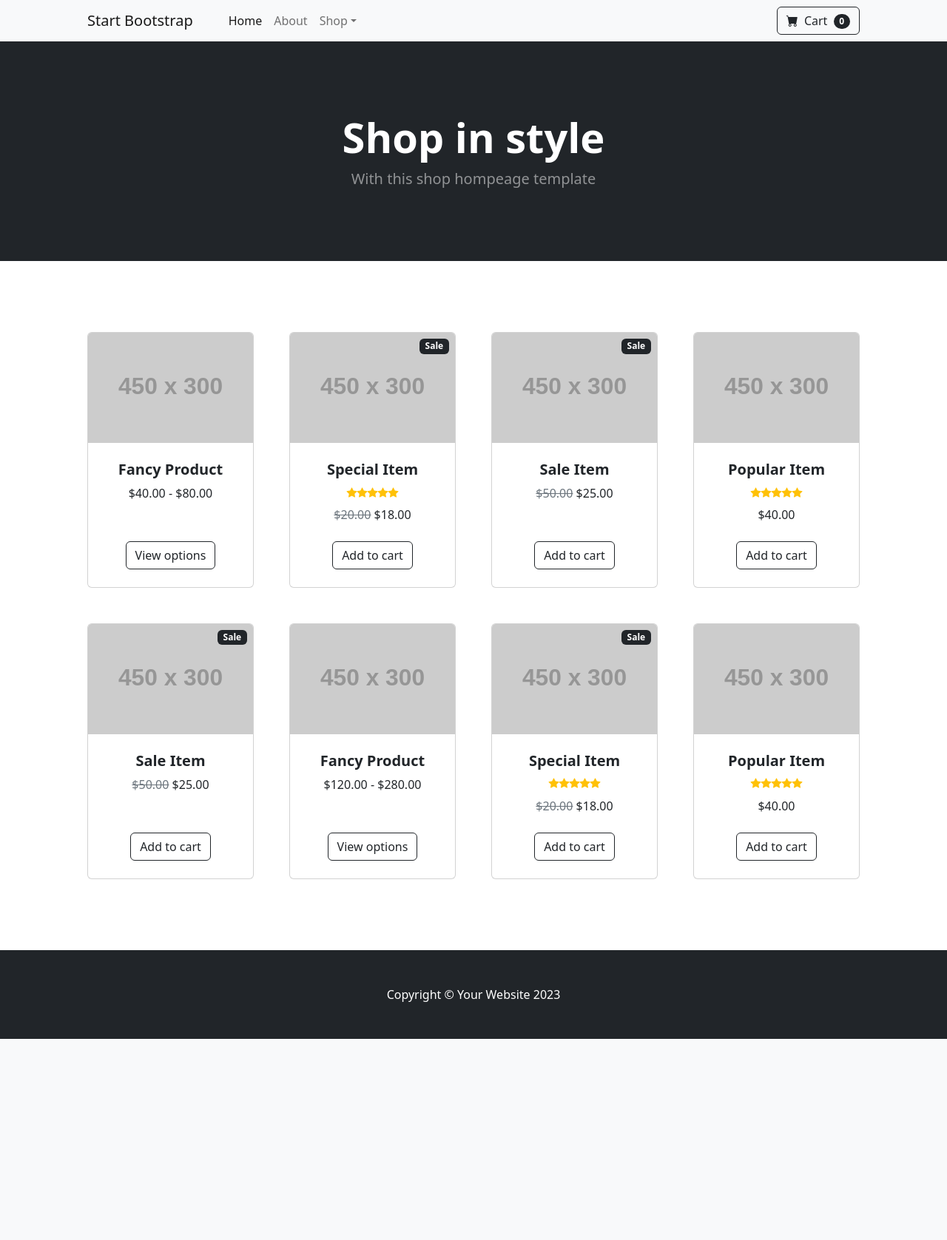
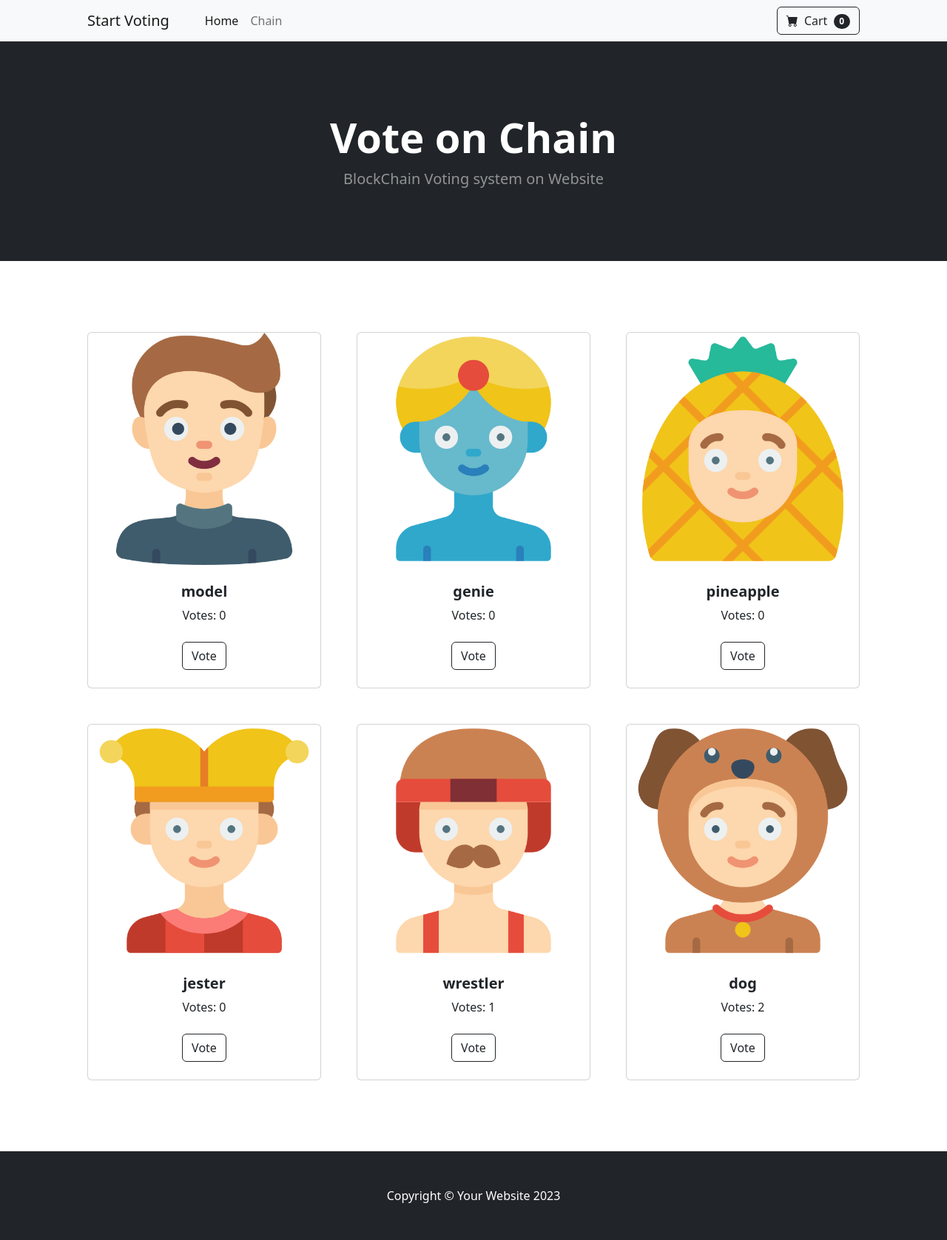
Before and after one commit to JudeTe/bc-1112, a Flask app: page /index in a window 1280 px wide. Shown: the whole page at 74% size. Before the commit the page ends 1405 px from the top, so only its background shows below. Run offline with Flask 3, Linux system fonts and the light colour scheme; grey boxes labelled with a size stand in for pictures from a placeholder-image service; some libraries are stand-ins or nearby versions.

Commit message:
update Index.html: candidate chart

```diff
--- a/templates/index.html
+++ b/templates/index.html
@@ -14,16 +14,24 @@
         <link href="{{ url_for('static', filename='css/styles.css') }}" rel="stylesheet" />
     </head>
     <body>
+        {% if logged_in %}
+            <div>Welcome, {{ username }}!</div>
+            <!-- 顯示需要登入後才能看到的內容 -->
+            <!-- <div>This content is only visible to logged-in users.</div> -->
+        {% else %}
+            <!-- <div>Please <a href="/login">login</a>.</div> -->
+
+        {% endif %}
         <!-- Navigation-->
         <nav class="navbar navbar-expand-lg navbar-light bg-light">
             <div class="container px-4 px-lg-5">
-                <a class="navbar-brand" href="#!">Start Bootstrap</a>
+                <a class="navbar-brand" href="#!">Start Voting</a>
                 <button class="navbar-toggler" type="button" data-bs-toggle="collapse" data-bs-target="#navbarSupportedContent" aria-controls="navbarSupportedContent" aria-expanded="false" aria-label="Toggle navigation"><span class="navbar-toggler-icon"></span></button>
                 <div class="collapse navbar-collapse" id="navbarSupportedContent">
                     <ul class="navbar-nav me-auto mb-2 mb-lg-0 ms-lg-4">
                         <li class="nav-item"><a class="nav-link active" aria-current="page" href="#!">Home</a></li>
-                        <li class="nav-item"><a class="nav-link" href="#!">About</a></li>
-                        <li class="nav-item dropdown">
+                        <li class="nav-item"><a class="nav-link" href="#!">Chain</a></li>
+                        <!-- <li class="nav-item dropdown">
                             <a class="nav-link dropdown-toggle" id="navbarDropdown" href="#" role="button" data-bs-toggle="dropdown" aria-expanded="false">Shop</a>
                             <ul class="dropdown-menu" aria-labelledby="navbarDropdown">
                                 <li><a class="dropdown-item" href="#!">All Products</a></li>
@@ -31,7 +39,7 @@
                                 <li><a class="dropdown-item" href="#!">Popular Items</a></li>
                                 <li><a class="dropdown-item" href="#!">New Arrivals</a></li>
                             </ul>
-                        </li>
+                        </li> -->
                     </ul>
                     <form class="d-flex">
                         <button class="btn btn-outline-dark" type="submit">
@@ -47,208 +55,157 @@
         <header class="bg-dark py-5">
             <div class="container px-4 px-lg-5 my-5">
                 <div class="text-center text-white">
-                    <h1 class="display-4 fw-bolder">Shop in style</h1>
-                    <p class="lead fw-normal text-white-50 mb-0">With this shop hompeage template</p>
+                    <h1 class="display-4 fw-bolder">Vote on Chain</h1>
+                    <p class="lead fw-normal text-white-50 mb-0">BlockChain Voting system on Website</p>
                 </div>
             </div>
         </header>
         <!-- Section-->
         <section class="py-5">
             <div class="container px-4 px-lg-5 mt-5">
-                <div class="row gx-4 gx-lg-5 row-cols-2 row-cols-md-3 row-cols-xl-4 justify-content-center">
+                <div class="row gx-4 gx-lg-5 row-cols-2 row-cols-md-3 row-cols-xl-3 justify-content-center">
                     <div class="col mb-5">
                         <div class="card h-100">
+                            <!-- Sale badge-->
+                            <!-- <div class="badge bg-dark text-white position-absolute" style="top: 0.5rem; right: 0.5rem">Sale</div> -->
                             <!-- Product image-->
-                            <img class="card-img-top" src="https://dummyimage.com/450x300/dee2e6/6c757d.jpg" alt="..." />
+                            <img class="card-img-top" src="{{ url_for('static', filename='assets/model.png') }}" alt="..." />
                             <!-- Product details-->
                             <div class="card-body p-4">
                                 <div class="text-center">
                                     <!-- Product name-->
-                                    <h5 class="fw-bolder">Fancy Product</h5>
+                                    <h5 class="fw-bolder">model</h5>
                                     <!-- Product price-->
-                                    $40.00 - $80.00
+                                    Votes: 0
                                 </div>
                             </div>
                             <!-- Product actions-->
                             <div class="card-footer p-4 pt-0 border-top-0 bg-transparent">
-                                <div class="text-center"><a class="btn btn-outline-dark mt-auto" href="#">View options</a></div>
+                                <div class="text-center"><a class="btn btn-outline-dark mt-auto" href="#">Vote</a></div>
+                            </div>
+                        </div>
+                    </div>
+                    <div class="col mb-5">
+                        <div class="card h-100">
+                            <!-- Product image-->
+                            <img class="card-img-top" src="{{ url_for('static', filename='assets/genie.png') }}" alt="..." />
+                            <!-- Product details-->
+                            <div class="card-body p-4">
+                                <div class="text-center">
+                                    <!-- Product name-->
+                                    <h5 class="fw-bolder">genie</h5>
+                                    <!-- Product reviews-->
+                                    <!-- <div class="d-flex justify-content-center small text-warning mb-2">
+                                        <div class="bi-star-fill"></div>
+                                        <div class="bi-star-fill"></div>
+                                        <div class="bi-star-fill"></div>
+                                        <div class="bi-star-fill"></div>
+                                        <div class="bi-star-fill"></div>
+                                    </div> -->
+                                    <!-- Product price-->
+                                    Votes: 0
+                                </div>
+                            </div>
+                            <!-- Product actions-->
+                            <div class="card-footer p-4 pt-0 border-top-0 bg-transparent">
+                                <div class="text-center"><a class="btn btn-outline-dark mt-auto" href="#">Vote</a></div>
                             </div>
                         </div>
                     </div>
                     <div class="col mb-5">
                         <div class="card h-100">
                             <!-- Sale badge-->
-                            <div class="badge bg-dark text-white position-absolute" style="top: 0.5rem; right: 0.5rem">Sale</div>
+                            <!-- <div class="badge bg-dark text-white position-absolute" style="top: 0.5rem; right: 0.5rem">Sale</div> -->
                             <!-- Product image-->
-                            <img class="card-img-top" src="https://dummyimage.com/450x300/dee2e6/6c757d.jpg" alt="..." />
+                            <img class="card-img-top" src="{{ url_for('static', filename='assets/pineapple.png') }}" alt="..." />
                             <!-- Product details-->
                             <div class="card-body p-4">
                                 <div class="text-center">
                                     <!-- Product name-->
-                                    <h5 class="fw-bolder">Special Item</h5>
-                                    <!-- Product reviews-->
-                                    <div class="d-flex justify-content-center small text-warning mb-2">
-                                        <div class="bi-star-fill"></div>
-                                        <div class="bi-star-fill"></div>
-                                        <div class="bi-star-fill"></div>
-                                        <div class="bi-star-fill"></div>
-                                        <div class="bi-star-fill"></div>
-                                    </div>
+                                    <h5 class="fw-bolder">pineapple</h5>
                                     <!-- Product price-->
-                                    <span class="text-muted text-decoration-line-through">$20.00</span>
-                                    $18.00
+                                    Votes: 0
                                 </div>
                             </div>
                             <!-- Product actions-->
                             <div class="card-footer p-4 pt-0 border-top-0 bg-transparent">
-                                <div class="text-center"><a class="btn btn-outline-dark mt-auto" href="#">Add to cart</a></div>
+                                <div class="text-center"><a class="btn btn-outline-dark mt-auto" href="#">Vote</a></div>
+                            </div>
+                        </div>
+                    </div>
+                    <div class="col mb-5">
+                        <div class="card h-100">
+                            <!-- Product image-->
+                            <img class="card-img-top" src="{{ url_for('static', filename='assets/jester.png') }}" alt="..." />
+                            <!-- Product details-->
+                            <div class="card-body p-4">
+                                <div class="text-center">
+                                    <!-- Product name-->
+                                    <h5 class="fw-bolder">jester</h5>
+                                    <!-- Product price-->
+                                    Votes: 0
+                                </div>
+                            </div>
+                            <!-- Product actions-->
+                            <div class="card-footer p-4 pt-0 border-top-0 bg-transparent">
+                                <div class="text-center"><a class="btn btn-outline-dark mt-auto" href="#">Vote</a></div>
                             </div>
                         </div>
                     </div>
                     <div class="col mb-5">
                         <div class="card h-100">
                             <!-- Sale badge-->
-                            <div class="badge bg-dark text-white position-absolute" style="top: 0.5rem; right: 0.5rem">Sale</div>
+                            <!-- <div class="badge bg-dark text-white position-absolute" style="top: 0.5rem; right: 0.5rem">Sale</div> -->
                             <!-- Product image-->
-                            <img class="card-img-top" src="https://dummyimage.com/450x300/dee2e6/6c757d.jpg" alt="..." />
+                            <img class="card-img-top" src="{{ url_for('static', filename='assets/wrestler.png') }}" alt="..." />
                             <!-- Product details-->
                             <div class="card-body p-4">
                                 <div class="text-center">
                                     <!-- Product name-->
-                                    <h5 class="fw-bolder">Sale Item</h5>
+                                    <h5 class="fw-bolder">wrestler</h5>
+                                    <!-- Product reviews-->
+                                    <!-- <div class="d-flex justify-content-center small text-warning mb-2">
+                                        <div class="bi-star-fill"></div>
+                                        <div class="bi-star-fill"></div>
+                                        <div class="bi-star-fill"></div>
+                                        <div class="bi-star-fill"></div>
+                                        <div class="bi-star-fill"></div>
+                                    </div> -->
                                     <!-- Product price-->
-                                    <span class="text-muted text-decoration-line-through">$50.00</span>
-                                    $25.00
+                                    <!-- <span class="text-muted text-decoration-line-through">$20.00</span> -->
+                                    Votes: 1
                                 </div>
                             </div>
                             <!-- Product actions-->
                             <div class="card-footer p-4 pt-0 border-top-0 bg-transparent">
-                                <div class="text-center"><a class="btn btn-outline-dark mt-auto" href="#">Add to cart</a></div>
+                                <div class="text-center"><a class="btn btn-outline-dark mt-auto" href="#">Vote</a></div>
                             </div>
                         </div>
                     </div>
                     <div class="col mb-5">
                         <div class="card h-100">
                             <!-- Product image-->
-                            <img class="card-img-top" src="https://dummyimage.com/450x300/dee2e6/6c757d.jpg" alt="..." />
+                            <img class="card-img-top" src="{{ url_for('static', filename='assets/dog.png') }}" alt="..." />
                             <!-- Product details-->
                             <div class="card-body p-4">
                                 <div class="text-center">
                                     <!-- Product name-->
-                                    <h5 class="fw-bolder">Popular Item</h5>
+                                    <h5 class="fw-bolder">dog</h5>
                                     <!-- Product reviews-->
-                                    <div class="d-flex justify-content-center small text-warning mb-2">
+                                    <!-- <div class="d-flex justify-content-center small text-warning mb-2">
                                         <div class="bi-star-fill"></div>
                                         <div class="bi-star-fill"></div>
                                         <div class="bi-star-fill"></div>
                                         <div class="bi-star-fill"></div>
                                         <div class="bi-star-fill"></div>
-                                    </div>
+                                    </div> -->
                                     <!-- Product price-->
-                                    $40.00
+                                    Votes: 2
                                 </div>
                             </div>
                             <!-- Product actions-->
                             <div class="card-footer p-4 pt-0 border-top-0 bg-transparent">
-                                <div class="text-center"><a class="btn btn-outline-dark mt-auto" href="#">Add to cart</a></div>
-                            </div>
-                        </div>
-                    </div>
-                    <div class="col mb-5">
-                        <div class="card h-100">
-                            <!-- Sale badge-->
-                            <div class="badge bg-dark text-white position-absolute" style="top: 0.5rem; right: 0.5rem">Sale</div>
-                            <!-- Product image-->
-                            <img class="card-img-top" src="https://dummyimage.com/450x300/dee2e6/6c757d.jpg" alt="..." />
-                            <!-- Product details-->
-                            <div class="card-body p-4">
-                                <div class="text-center">
-                                    <!-- Product name-->
-                                    <h5 class="fw-bolder">Sale Item</h5>
-                                    <!-- Product price-->
-                                    <span class="text-muted text-decoration-line-through">$50.00</span>
-                                    $25.00
-                                </div>
-                            </div>
-                            <!-- Product actions-->
-                            <div class="card-footer p-4 pt-0 border-top-0 bg-transparent">
-                                <div class="text-center"><a class="btn btn-outline-dark mt-auto" href="#">Add to cart</a></div>
-                            </div>
-                        </div>
-                    </div>
-                    <div class="col mb-5">
-                        <div class="card h-100">
-                            <!-- Product image-->
-                            <img class="card-img-top" src="https://dummyimage.com/450x300/dee2e6/6c757d.jpg" alt="..." />
-                            <!-- Product details-->
-                            <div class="card-body p-4">
-                                <div class="text-center">
-                                    <!-- Product name-->
-                                    <h5 class="fw-bolder">Fancy Product</h5>
-                                    <!-- Product price-->
-                                    $120.00 - $280.00
-                                </div>
-                            </div>
-                            <!-- Product actions-->
-                            <div class="card-footer p-4 pt-0 border-top-0 bg-transparent">
-                                <div class="text-center"><a class="btn btn-outline-dark mt-auto" href="#">View options</a></div>
-                            </div>
-                        </div>
-                    </div>
-                    <div class="col mb-5">
-                        <div class="card h-100">
-                            <!-- Sale badge-->
-                            <div class="badge bg-dark text-white position-absolute" style="top: 0.5rem; right: 0.5rem">Sale</div>
-                            <!-- Product image-->
-                            <img class="card-img-top" src="https://dummyimage.com/450x300/dee2e6/6c757d.jpg" alt="..." />
-                            <!-- Product details-->
-                            <div class="card-body p-4">
-                                <div class="text-center">
-                                    <!-- Product name-->
-                                    <h5 class="fw-bolder">Special Item</h5>
-                                    <!-- Product reviews-->
-                                    <div class="d-flex justify-content-center small text-warning mb-2">
-                                        <div class="bi-star-fill"></div>
-                                        <div class="bi-star-fill"></div>
-                                        <div class="bi-star-fill"></div>
-                                        <div class="bi-star-fill"></div>
-                                        <div class="bi-star-fill"></div>
-                                    </div>
-                                    <!-- Product price-->
-                                    <span class="text-muted text-decoration-line-through">$20.00</span>
-                                    $18.00
-                                </div>
-                            </div>
-                            <!-- Product actions-->
-                            <div class="card-footer p-4 pt-0 border-top-0 bg-transparent">
-                                <div class="text-center"><a class="btn btn-outline-dark mt-auto" href="#">Add to cart</a></div>
-                            </div>
-                        </div>
-                    </div>
-                    <div class="col mb-5">
-                        <div class="card h-100">
-                            <!-- Product image-->
-                            <img class="card-img-top" src="https://dummyimage.com/450x300/dee2e6/6c757d.jpg" alt="..." />
-                            <!-- Product details-->
-                            <div class="card-body p-4">
-                                <div class="text-center">
-                                    <!-- Product name-->
-                                    <h5 class="fw-bolder">Popular Item</h5>
-                                    <!-- Product reviews-->
-                                    <div class="d-flex justify-content-center small text-warning mb-2">
-                                        <div class="bi-star-fill"></div>
-                                        <div class="bi-star-fill"></div>
-                                        <div class="bi-star-fill"></div>
-                                        <div class="bi-star-fill"></div>
-                                        <div class="bi-star-fill"></div>
-                                    </div>
-                                    <!-- Product price-->
-                                    $40.00
-                                </div>
-                            </div>
-                            <!-- Product actions-->
-                            <div class="card-footer p-4 pt-0 border-top-0 bg-transparent">
-                                <div class="text-center"><a class="btn btn-outline-dark mt-auto" href="#">Add to cart</a></div>
+                                <div class="text-center"><a class="btn btn-outline-dark mt-auto" href="#">Vote</a></div>
                             </div>
                         </div>
                     </div>
```
Also changed, not shown: static/assets/dog.png (added), static/assets/genie.png (added), static/assets/jester.png (added), static/assets/model.png (added), static/assets/pineapple.png (added), static/assets/wrestler.png (added).
